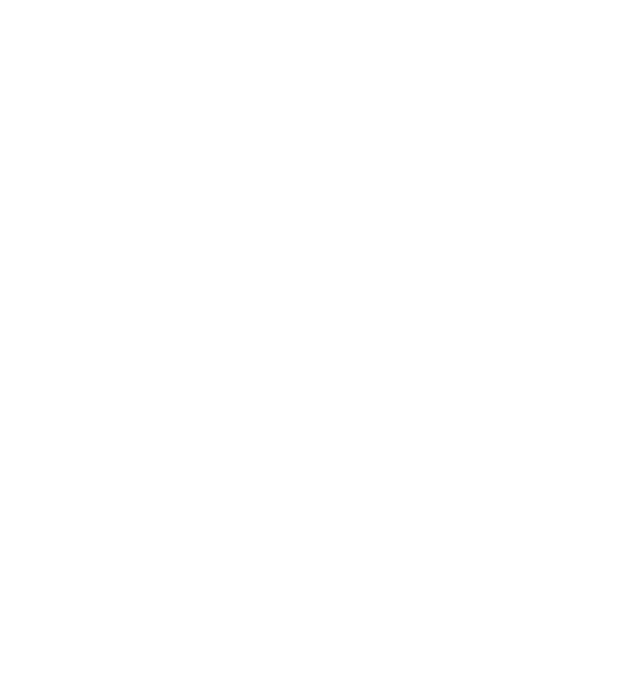
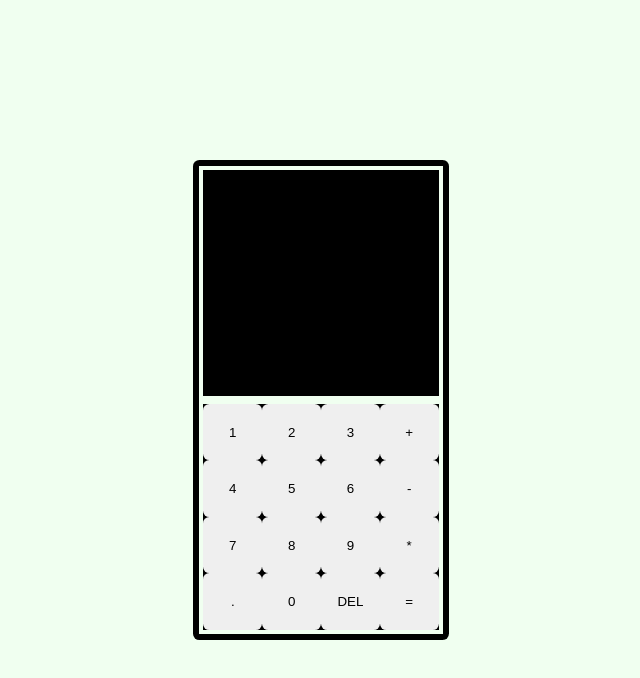
Before and after one commit to eterseis/Calculator, a plain HTML site: page index.html in a window 1280 px wide. Shown: the whole page, without its empty margins (319-959 px from the left). Drawn offline with Linux system fonts and the light colour scheme.

Commit message:
add input options and styles
that's it👻

```diff
--- a/css/style.css
+++ b/css/style.css
@@ -9,3 +9,53 @@
   margin: 0;
   padding: 0;
 }
+
+html,
+body {
+  display: flex;
+  justify-content: center;
+  align-items: center;
+  min-height: 100vh;
+  background-color: honeydew;
+}
+
+.container {
+  display: flex;
+  flex-direction: column;
+  background-color: black;
+  width: 20vw;
+  height: 60vh;
+  border-radius: 0.4rem;
+  padding: 0.4rem;
+}
+
+.output {
+  display: flex;
+  border: 0.3rem solid honeydew;
+  width: 100%;
+  height: 50%;
+}
+
+.input {
+  display: flex;
+  flex-direction: column;
+  border: 0.3rem solid honeydew;
+  width: 100%;
+  height: 50%;
+}
+
+.row {
+  display: flex;
+  width: 100%;
+  height: 100%;
+}
+
+.column{
+  flex-basis: 100%;
+}
+
+button{
+  border: none;
+  border-radius: 0.4rem;
+  cursor: pointer;
+}
--- a/index.html
+++ b/index.html
@@ -7,5 +7,35 @@
     <link rel="stylesheet" href="./css/style.css" />
     <script src="./javascript/script.js" defer></script>
   </head>
-  <body></body>
+  <body>
+    <div class="container">
+      <div class="output"></div>
+      <div class="input">
+        <div class="row">
+          <button class="column" id="one">1</button>
+          <button class="column" id="two">2</button>
+          <button class="column" id="three">3</button>
+          <button class="column" id="addition">+</button>
+        </div>
+        <div class="row">
+          <button class="column">4</button>
+          <button class="column">5</button>
+          <button class="column">6</button>
+          <button class="column" id="subtraction">-</button>
+        </div>
+        <div class="row">
+          <button class="column">7</button>
+          <button class="column">8</button>
+          <button class="column">9</button>
+          <button class="column" id="multiplication">*</button>
+        </div>
+        <div class="row">
+          <button class="column">.</button>
+          <button class="column">0</button>
+          <button class="column">DEL</button>
+          <button class="column">=</button>
+        </div>
+      </div>
+    </div>
+  </body>
 </html>
```
